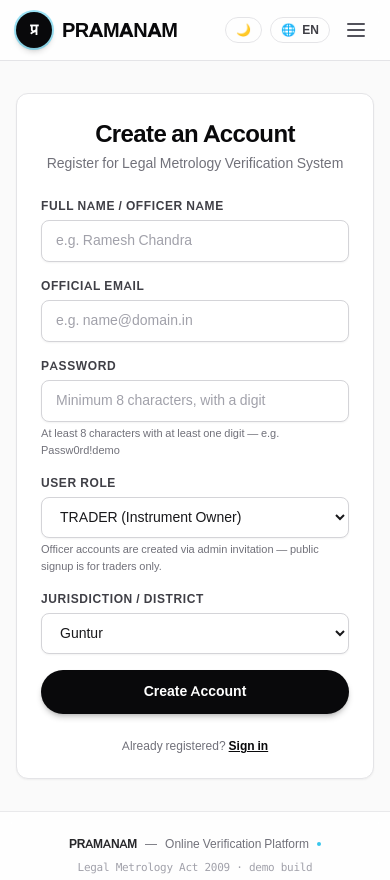
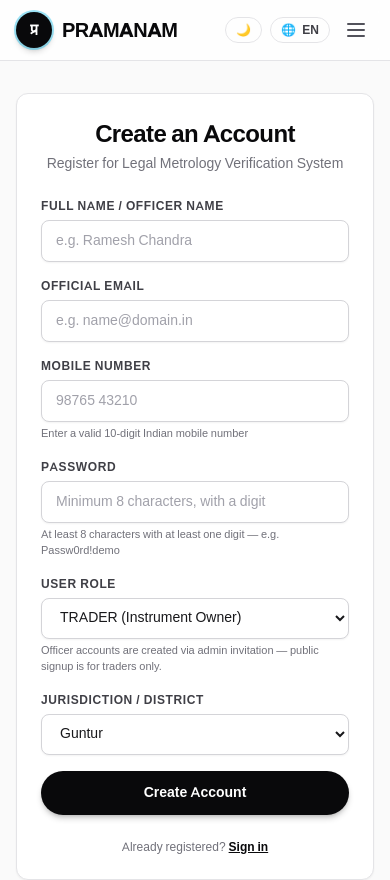
Before and after one commit to smarpitm/SIH_2026, a Next.js app: page /register in a window 390 px wide. Shown: the top 880 px of the page. Built offline with nearby package versions, Linux system fonts and the light colour scheme.

Commit message:
feat(register): mandatory phone field with inline validation

```diff
--- a/app/register/page.tsx
+++ b/app/register/page.tsx
@@ -17,6 +17,7 @@ export default function RegisterPage() {
     password: "",
     role: "TRADER" as Role,
     orgName: "",
+    phone: "",
     district: "Guntur",
   });
 
@@ -52,6 +53,15 @@ export default function RegisterPage() {
 
     if (!passwordValid) {
       setErrorMessages([t("reg.passwordError")]);
+      return;
+    }
+
+    // promptbook_phone: client-side mirror of the server rule — mandatory
+    // 10-digit Indian mobile (starts 6-9). Server enforces the same via Zod,
+    // so a stale client can never bypass it.
+    const phoneValid = /^[6-9]\d{9}$/.test(form.phone.trim());
+    if (!phoneValid) {
+      setErrorMessages([t("reg.phoneError")]);
       return;
     }
 
@@ -136,6 +146,26 @@ export default function RegisterPage() {
               required
               className="field-input"
             />
+          </div>
+
+          <div>
+            <label className="field-label">
+              {t("reg.phone")}
+            </label>
+            <input
+              type="tel"
+              inputMode="numeric"
+              autoComplete="tel"
+              maxLength={10}
+              value={form.phone}
+              onChange={(e) => updateField("phone", e.target.value)}
+              placeholder={t("reg.phPhone")}
+              required
+              className="field-input"
+            />
+            <p className="mt-1 text-[11px] text-zinc-500 dark:text-zinc-400">
+              {t("reg.phoneError")}
+            </p>
           </div>
 
           <div>
--- a/lib/auth/dto.ts
+++ b/lib/auth/dto.ts
@@ -2,7 +2,9 @@ import type { User, Instrument, Application } from "@prisma/client";
 import type { UserDTO, InstrumentDTO, ApplicationDTO } from "@/packages/shared/types";
 
 /** Prisma User -> frozen UserDTO (packages/shared/types.ts). Optional fields are
- *  emitted only when present, matching the shared mock shape exactly. */
+ *  emitted only when present, matching the shared mock shape exactly. phone is
+ *  exposed so authenticated counterparties (officer↔trader) can reach each other —
+ *  it is NEVER emitted on public certificate/verification payloads. */
 export function toUserDTO(user: User): UserDTO {
   return {
     id: user.id,
@@ -11,6 +13,7 @@ export function toUserDTO(user: User): UserDTO {
     role: user.role,
     ...(user.orgName ? { orgName: user.orgName } : {}),
     ...(user.district ? { district: user.district } : {}),
+    ...(user.phone ? { phone: user.phone } : {}),
   };
 }
 
--- a/lib/i18n/en.ts
+++ b/lib/i18n/en.ts
@@ -234,6 +234,9 @@ export const en: Record<string, string> = {
   "reg.create": "Create Account",
   "reg.already": "Already registered?",
   "reg.signIn": "Sign in",
+  "reg.phone": "Mobile Number",
+  "reg.phPhone": "98765 43210",
+  "reg.phoneError": "Enter a valid 10-digit Indian mobile number",
 
   // ---- application / certificate statuses ----
   "status.DRAFT": "Draft",
@@ -463,6 +466,7 @@ export const en: Record<string, string> = {
   "officer.overdueLabel": "Overdue:",
   "officer.overdue": "Overdue",
   "officer.traderWord": "Trader",
+  "officer.traderContact": "Trader contact",
   "officer.rescheduledX": "rescheduled",
   "officer.scheduled": "🕒 Scheduled:",
   "officer.openJob": "Open job →",
@@ -566,6 +570,7 @@ export const en: Record<string, string> = {
   "admin.inviteDesc": "Create an LMO/GATC account. Credentials (temp password) must be shared offline by the admin.",
   "admin.invited": "Invited",
   "admin.tempPassword": "temp password",
+  "admin.phPhone": "Mobile Number",
   "admin.inviteFailed": "Invite failed",
   "admin.phName": "Full name",
   "admin.phEmail": "Email",
--- a/lib/i18n/hi.ts
+++ b/lib/i18n/hi.ts
@@ -233,6 +233,9 @@ export const hi: Record<string, string> = {
   "reg.create": "खाता बनाएं",
   "reg.already": "पहले से पंजीकृत हैं?",
   "reg.signIn": "साइन इन",
+  "reg.phone": "मोबाइल नंबर",
+  "reg.phPhone": "98765 43210",
+  "reg.phoneError": "10 अंकों का सही मोबाइल नंबर दर्ज करें",
 
   // ---- statuses ----
   "status.DRAFT": "प्रारूप",
@@ -462,6 +465,7 @@ export const hi: Record<string, string> = {
   "officer.overdueLabel": "विलंबित:",
   "officer.overdue": "विलंबित",
   "officer.traderWord": "व्यापारी",
+  "officer.traderContact": "व्यापारी संपर्क",
   "officer.rescheduledX": "पुनर्निर्धारित",
   "officer.scheduled": "🕒 निर्धारित:",
   "officer.openJob": "कार्य खोलें →",
@@ -565,6 +569,7 @@ export const hi: Record<string, string> = {
   "admin.inviteDesc": "LMO/GATC खाता बनाएं। साख (अस्थायी पासवर्ड) प्रशासक द्वारा ऑफलाइन साझा की जानी चाहिए।",
   "admin.invited": "आमंत्रित किया गया",
   "admin.tempPassword": "अस्थायी पासवर्ड",
+  "admin.phPhone": "मोबाइल नंबर",
   "admin.inviteFailed": "आमंत्रण विफल",
   "admin.phName": "पूरा नाम",
   "admin.phEmail": "ईमेल",
```
Also changed, not shown: packages/shared/types.ts (+10 -0 lines), prisma/seed.ts (+5 -2 lines).
